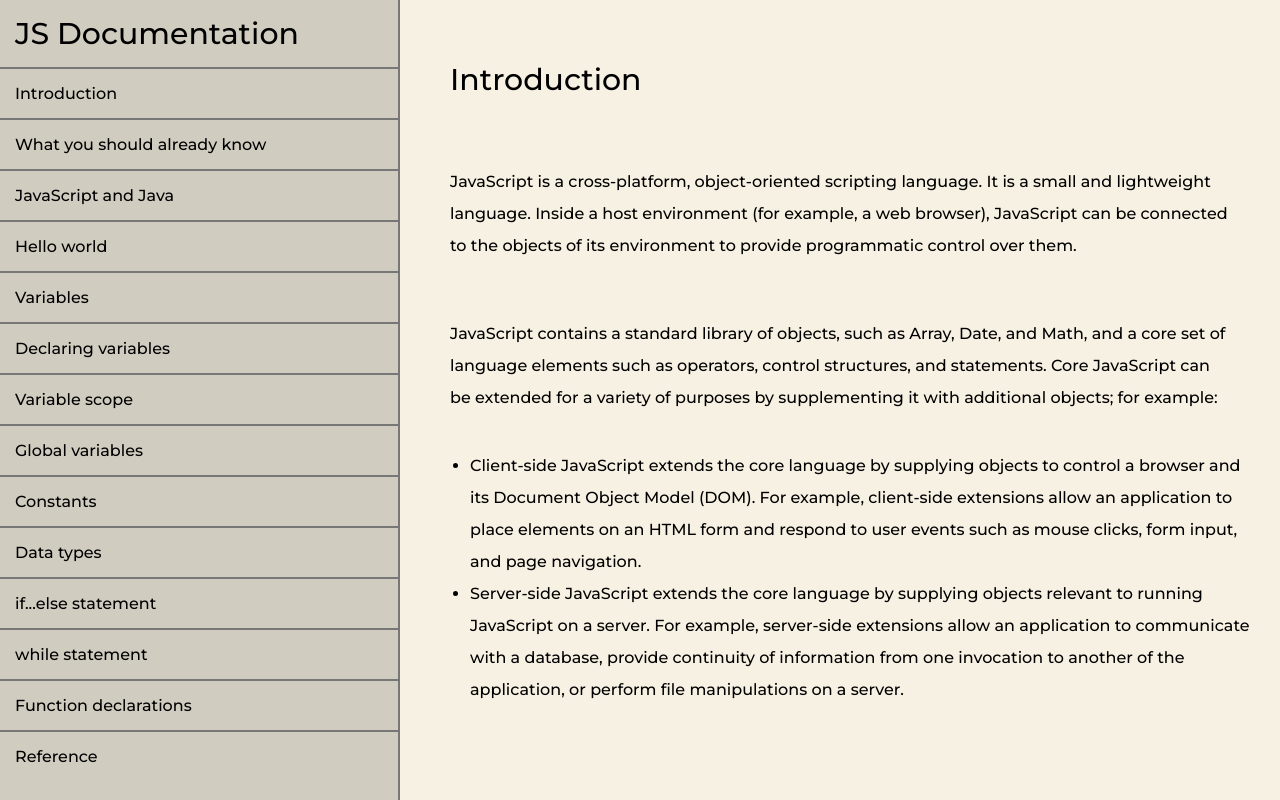
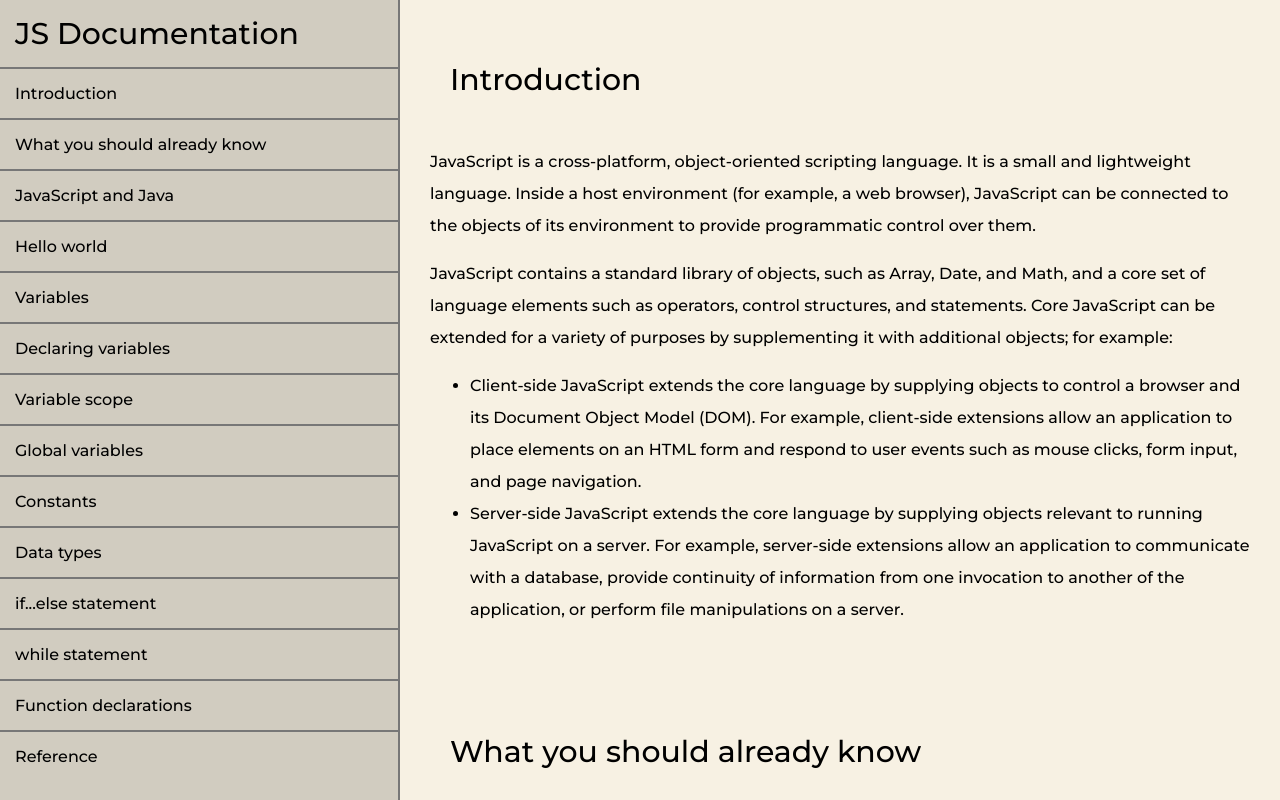
Before and after one commit to Guvency/technicalDocumentationPage, a plain HTML site: page index.html in a window 1280 px wide. Drawn offline with Linux system fonts and the light colour scheme; a web font is replaced by a local one.

Commit message:
Update index.css

```diff
--- a/index.css
+++ b/index.css
@@ -43,10 +43,6 @@ section{
   line-height: 2;
 }
 
-section p{
- padding: 20px;
-}
-
 header{
   font-size: 30px;
   padding: 20px;
```
